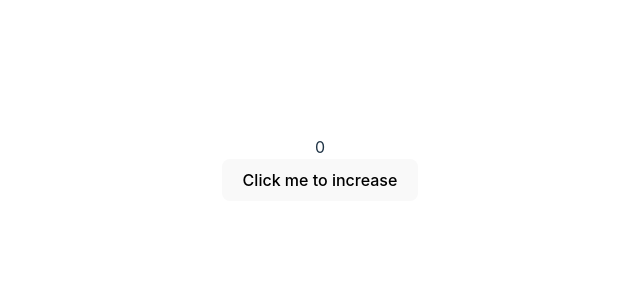
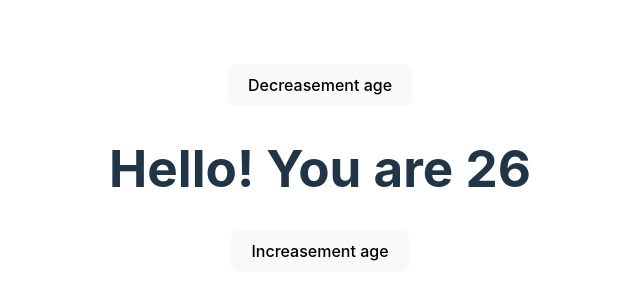
Before and after one commit to deV-inh08/Learn-React-Hooks, a React (Vite) app: page / in a window 1280 px wide. Shown: the part 232-532 px from the top of the page, without its empty margins (320-960 px from the left). Built offline with nearby package versions, Linux system fonts and the light colour scheme.

Commit message:
useReducer basic

```diff
--- a/src/App.tsx
+++ b/src/App.tsx
@@ -1,11 +1,12 @@
 import './App.css'
-import LayoutEffect from './components/LayoutEffect'
+// import LayoutEffect from './components/LayoutEffect'
+import Reducer from './components/Reducer'
 
 function App() {
 
   return (
     <>
-      <LayoutEffect></LayoutEffect>
+      <Reducer></Reducer>
     </>
   )
 }
--- /dev/null
+++ b/src/components/Reducer.tsx
@@ -0,0 +1,48 @@
+import React, { useReducer } from 'react'
+
+// 1. Dispatch Fn ==> dispatch action
+// 2. reducer Fn: nhận action, tiến hành tính toán state
+// 3. State: update state
+type ActionType = {type: 'increase_age' | 'descrease_age'}
+
+
+const initialState = { age: 26 };
+
+const reducer = (state: typeof initialState, action: ActionType) => {
+    if(action.type === 'increase_age') {
+        return {
+            ...state, age: state.age + 1
+        }
+    }
+    if(action.type === 'descrease_age') {
+        return {
+            ...state, age: state.age - 1
+        }
+    }
+    return state
+};
+
+const Reducer = () => {
+   const [state, dispatch] = useReducer(reducer, initialState)
+
+   const handleIncrease = () => {
+        dispatch({
+            type: 'increase_age'
+        })
+    }
+
+    const handleDecrease = () => {
+        dispatch({
+            type: 'descrease_age'
+        })
+    }
+   return (
+    <div>
+        <button onClick={handleDecrease}>Decreasement age</button>
+        <h1>Hello! You are {state.age}</h1>
+        <button onClick={handleIncrease}>Increasement age</button>
+    </div>
+  )
+}
+
+export default Reducer;
```
